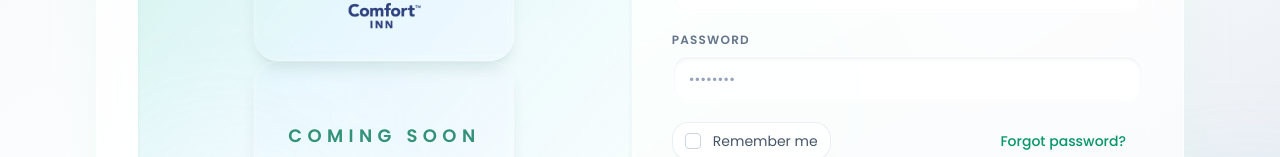
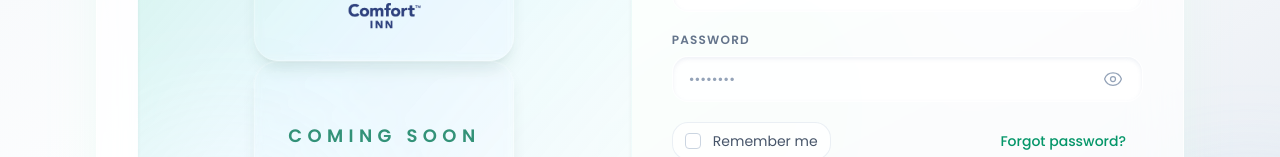
Before and after one commit to AB27-source/Inventory-Web-App, a React (Vite) app in the folder frontend/: page /login in a window 1280 px wide. Shown: the part 405-562 px from the top of the page. Built offline with nearby package versions, Linux system fonts and the light colour scheme.

Commit message:
added reveal password button

```diff
--- a/frontend/src/pages/Login.jsx
+++ b/frontend/src/pages/Login.jsx
@@ -1,6 +1,7 @@
 import React, { useEffect, useRef, useState } from "react";
 import { useNavigate } from "react-router-dom";
 import { FiAlertTriangle, FiTrendingUp } from "react-icons/fi";
+import { EyeIcon, EyeSlashIcon } from "@heroicons/react/24/outline";
 import UBLogoLight from "../assets/UBlogo-light.png";
 import UBLogoDark from "../assets/UBlogo-dark.png";
 import Home2Logo from "../assets/Home2_Suites_by_Hilton_logo.png";
@@ -19,6 +20,7 @@ function Login() {
   const navigate = useNavigate();
   const [email, setEmail] = useLocalStorage("userEmail", "");
   const [password, setPassword] = useState("");
+  const [showPassword, setShowPassword] = useState(false);
   const [loginError, setLoginError] = useState("");
   const [toasts, setToasts] = useState([]);
   const toastTimeoutsRef = useRef([]);
@@ -187,16 +189,30 @@ function Login() {
             >
               Password
             </label>
+            <div className="relative flex items-center">
               <input
-              type="password"
+                type={showPassword ? "text" : "password"}
                 value={password}
                 onChange={(e) => setPassword(e.target.value)}
                 name="password"
                 id="password"
                 placeholder="••••••••"
-              className="block w-full rounded-2xl border border-transparent bg-white/80 px-4 py-3 text-sm text-slate-900 shadow-inner shadow-slate-200/60 transition-all duration-300 placeholder:text-slate-400 focus:border-emerald-400/70 focus:bg-white focus:outline-none focus:ring-2 focus:ring-emerald-400/50 dark:bg-slate-800/60 dark:text-white dark:placeholder:text-slate-400 dark:focus:border-emerald-400/70 dark:focus:bg-slate-900/60"
+                className="block w-full rounded-2xl border border-transparent bg-white/80 px-4 py-3 pr-12 text-sm text-slate-900 shadow-inner shadow-slate-200/60 transition-all duration-300 placeholder:text-slate-400 focus:border-emerald-400/70 focus:bg-white focus:outline-none focus:ring-2 focus:ring-emerald-400/50 dark:bg-slate-800/60 dark:text-white dark:placeholder:text-slate-400 dark:focus:border-emerald-400/70 dark:focus:bg-slate-900/60"
                 required
               />
+              <button
+                type="button"
+                onClick={() => setShowPassword((prev) => !prev)}
+                className="absolute right-3 inline-flex h-9 w-9 items-center justify-center rounded-full border border-transparent text-slate-400 transition hover:text-slate-600 focus:outline-none focus-visible:ring-2 focus-visible:ring-emerald-300/70 dark:text-slate-400 dark:hover:text-slate-200"
+                aria-label={showPassword ? "Hide password" : "Show password"}
+              >
+                {showPassword ? (
+                  <EyeSlashIcon className="h-5 w-5" aria-hidden="true" />
+                ) : (
+                  <EyeIcon className="h-5 w-5" aria-hidden="true" />
+                )}
+              </button>
+            </div>
           </div>
           <div className="flex flex-col gap-3 sm:flex-row sm:items-center sm:justify-between">
             <label className="flex cursor-pointer select-none items-center gap-3 rounded-2xl border border-slate-200/70 bg-white/70 px-3 py-2 text-sm text-slate-600 transition-all duration-300 hover:border-emerald-300/70 dark:border-slate-700/60 dark:bg-slate-800/40 dark:text-slate-300">
```
Lines whose indentation alone changed are shown as unchanged.
